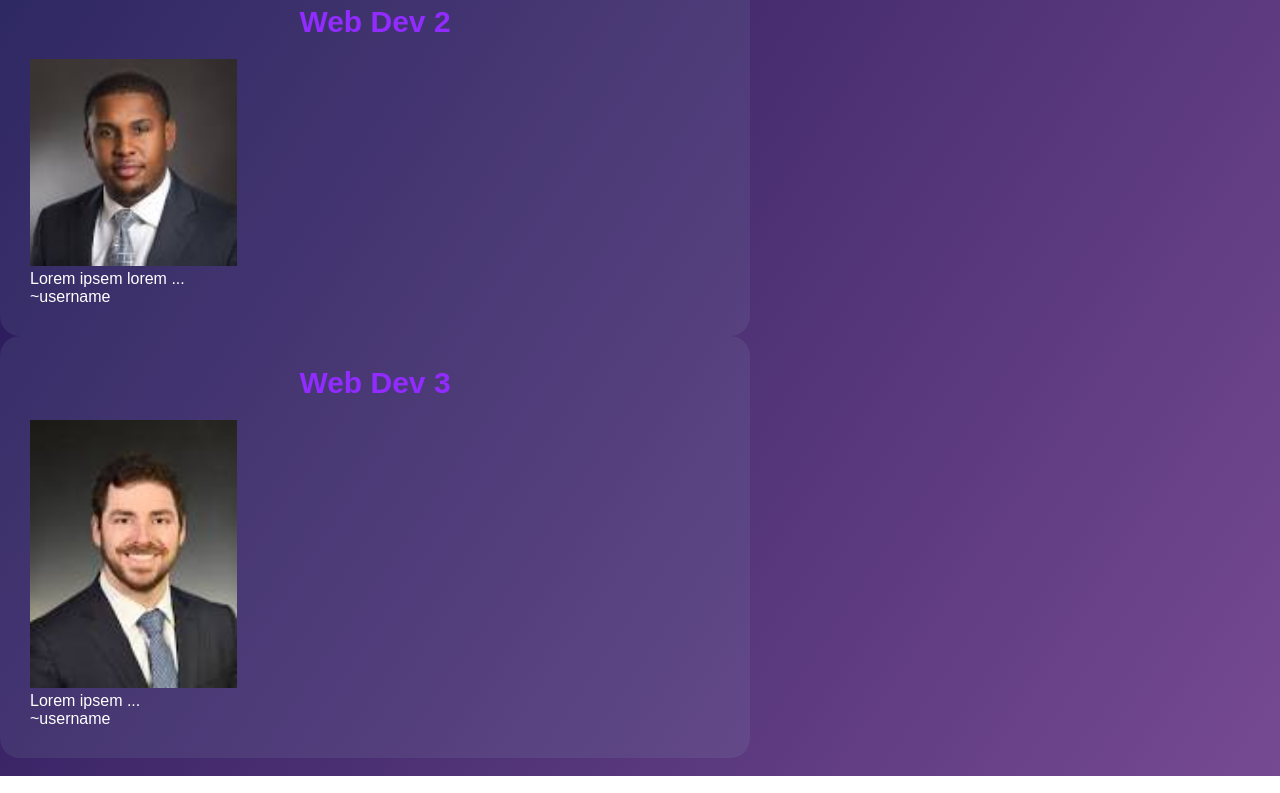
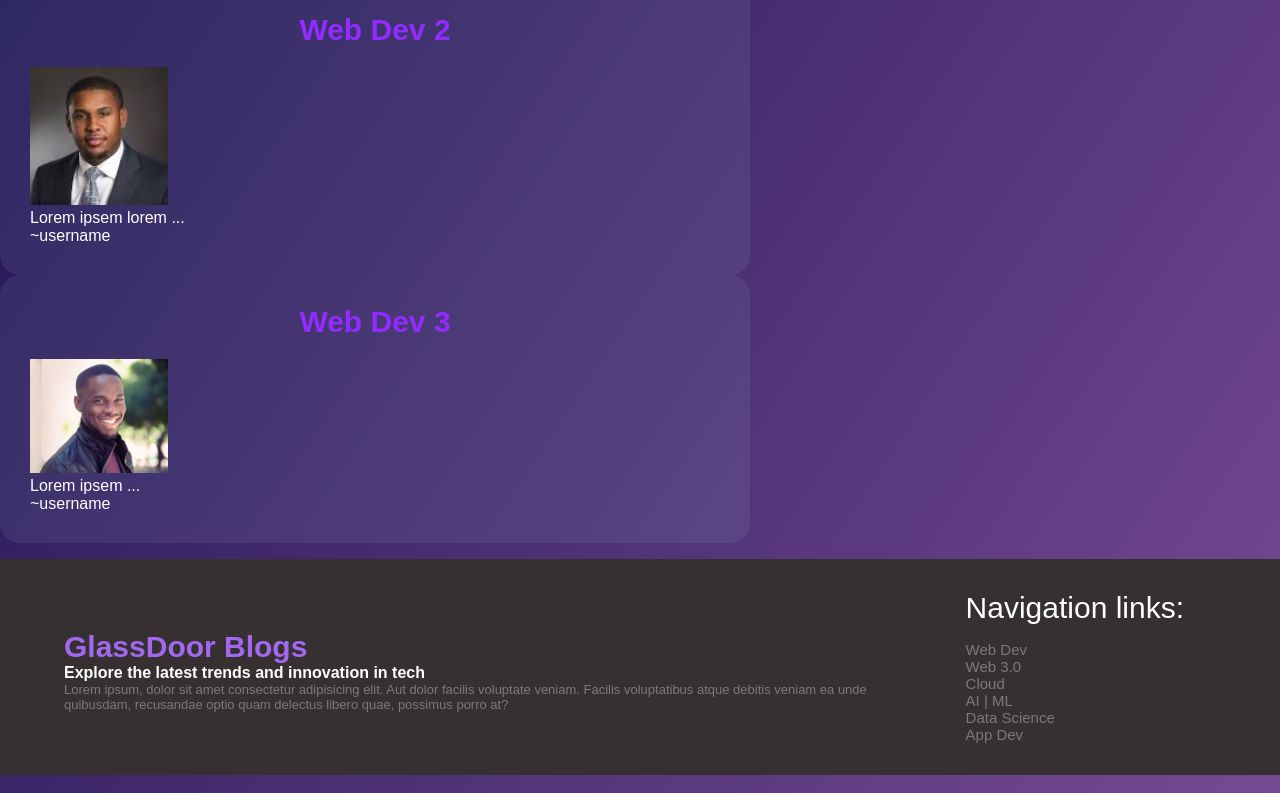
Before and after one commit to NEHAL932/stulesheet, a plain HTML site: page index.html in a window 1280 px wide. Shown: the part 1117-1910 px from the top of the page. Drawn offline with Linux system fonts and the light colour scheme.

Commit message:
Add files via upload

```diff
--- a/apoorv.css
+++ b/apoorv.css
@@ -36,7 +36,7 @@ nav .navlogo img {
 }
 
 section div img {
-    width: 30%;
+    width: 20%;
 
 }
 
@@ -144,6 +144,7 @@ scale: 1.01 1.01;
     text-align: center;
 }
 .blogs .blogsContent .left img{
+    min-width: 100px;
     max-width: 170px;
     border-radius: 10px;
 }
@@ -153,6 +154,11 @@ scale: 1.01 1.01;
     color: white ;
 }
 .blogs .blogsContent .right .username{
-    text-align: right;
-    color: #02ccff;
+    text-align: end;
+    color: #02ccff;
+    padding-top: 10vh;
 }
+
+.blogs{
+    margin:auto;
+}
--- a/index.html
+++ b/index.html
@@ -1,5 +1,5 @@
 <!DOCTYPE html>
-<html lang="en">
+<html lang=""en>
     <head>
         <meta charset="UTF-8">
         <link rel="stylesheet" href="apoorv.css">
@@ -24,11 +24,12 @@
         </div>
         </main>
         <!--blogs-->
+
         <section class="blogs" id="web">
             <div class="blogsTitle">Web Dev 1</div>
             <div class="blogscontent">
             <div class="left">
-                <img src="images3.jpg" alt="">
+                <img src="images1.jpg" alt="">
             </div>
             <div class="right">
                 <div class="para">
@@ -60,7 +61,7 @@
             <div class="blogsTitle">Web Dev 3</div>
             <div class="blogscontent">
             <div class="left">
-                <img src="images1.jpg" alt="">
+                <img src="images3.jpg" alt="">
             </div>
             <div class="right">
                 <div class="para">
@@ -71,5 +72,22 @@
             <div class="username">~username</div>
             </div>
         </section>
+        <div style="bottom:0;display: flex;flex-direction: row;justify-content: center;margin-top:2vh;bottom:0;background-color: #363030">
+            <div style="margin:auto;padding-left:5vw;">
+                <div style="color:#a268f0;font-size: 30px;font-weight: 700;text-align: left;padding-top:1%">GlassDoor Blogs</div>
+                <div style="font-weight: 700;text-align: left;">Explore the latest trends and innovation in tech</div>
+                <div style="font-size: small;color:rgb(122,122,122);text-align: left;padding-right:5vw">Lorem ipsum, dolor sit amet consectetur adipisicing elit. Aut dolor facilis voluptate veniam. Facilis voluptatibus atque debitis veniam ea unde quibusdam, recusandae optio quam delectus libero quae, possimus porro at?</div>
+            </div>
+            <div style="padding:2rem">
+                <div style="font-size: 30px;padding-bottom: 2vh;padding-right:5vw;">Navigation&nbsplinks:</div>
+                <div style="font-size: 15px;text-align: left;color:rgb(122,122,122);">Web Dev</div>
+                <div style="font-size: 15px;text-align: left;color:rgb(122,122,122);">Web 3.0</div>
+                <div style="font-size: 15px;text-align: left;color:rgb(122,122,122);">Cloud</div>
+                <div style="font-size: 15px;text-align: left;color:rgb(122,122,122);">AI | ML</div>
+                <div style="font-size: 15px;text-align: left;color:rgb(122,122,122);">Data Science</div>
+                <div style="font-size: 15px;text-align: left;color:rgb(122,122,122);">App Dev</div>
+            </div>
+        </div>
+
     </body>
 </html>
```
